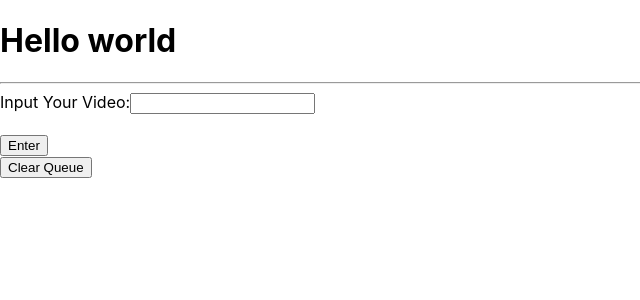
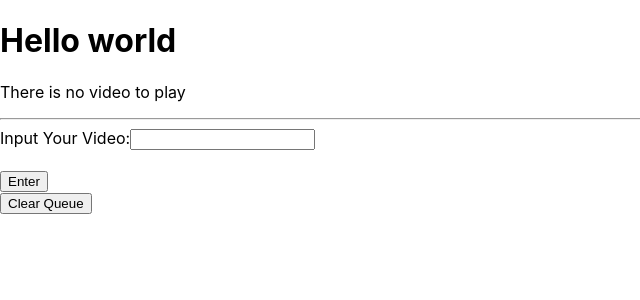
Before and after one commit to kaungphyowai/react-youtube-queue-player, a React (Create React App) app: page / in a window 1280 px wide. Shown: the top 300 px of the page, without its empty margins (0-640 px from the left). Built offline with nearby package versions, Linux system fonts and the light colour scheme; no server answers; the database is empty.

Commit message:
queue functionality complete

```diff
--- a/src/App.js
+++ b/src/App.js
@@ -35,7 +35,7 @@ function App() {
   return (
     <div>
       <h1>Hello world</h1>
-      <Player database={database} videos={videos} />
+      <Player database={database} videos={videos} getData={getData}  />
       <hr />
       <Admin database={database} videos={videos} getData={getData} />
     </div>
--- a/src/Player.js
+++ b/src/Player.js
@@ -1,9 +1,8 @@
 import YouTube from "react-youtube";
-import { useState } from "react";
-function Player() {
+import { set } from "firebase/database";
+import { ref } from "firebase/database";
+function Player(props) {
   //https://youtu.be/py3zoTVmm2s
-  const [currentVideo, setCurrentVideo] = useState(0);
-  const videos = ["jNQXAC9IVRw", "XbqFZMIidZI", "hS5CfP8n_js"];
   const opts = {
     height: "390",
     width: "640",
@@ -13,26 +12,27 @@ function Player() {
       mute: 1,
     },
   };
-  function _onReady(event) {
-    // access to player in all event handlers via event.target
-    console.log("video ready");
-    event.target.unMute();
-  }
   const onEnd = (event) => {
-    if (videos.length === currentVideo + 1) {
-      console.log("this is the end");
-      return;
-    }
-    setCurrentVideo(currentVideo + 1);
+      let newArray = props.videos;
+      newArray.shift();
+      set(ref(props.database, '/videos'), newArray).then(rel => props.getData());
   };
   return (
     <div>
-      <YouTube
-        videoId={videos[currentVideo]}
-        opts={opts}
-        onReady={_onReady}
-        onEnd={onEnd}
-      />
+      {
+        props.videos === null ?
+        (
+          <p>There is no video to play</p>
+        ):
+        (
+
+          <YouTube
+            videoId={props.videos[0]}
+            opts={opts}
+            onEnd={onEnd}
+          />
+        )
+      }
     </div>
   );
 }
```
